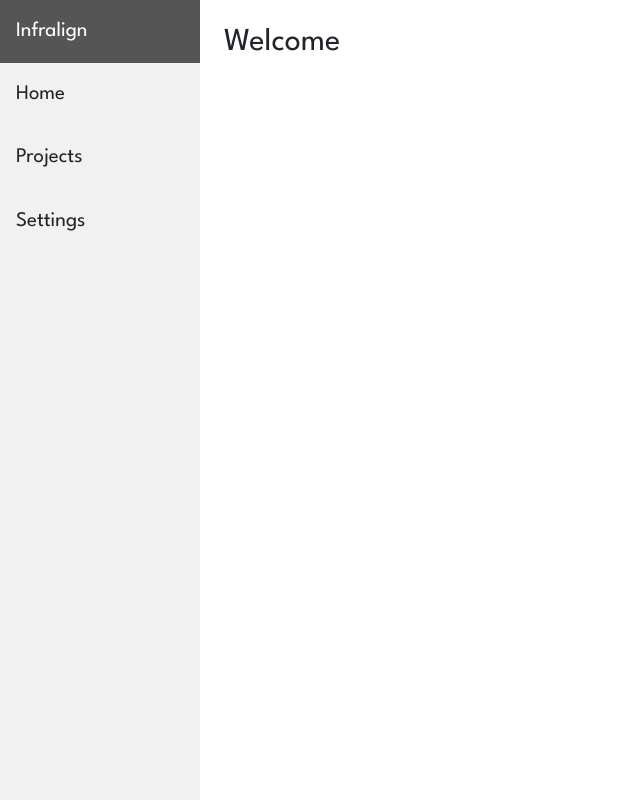
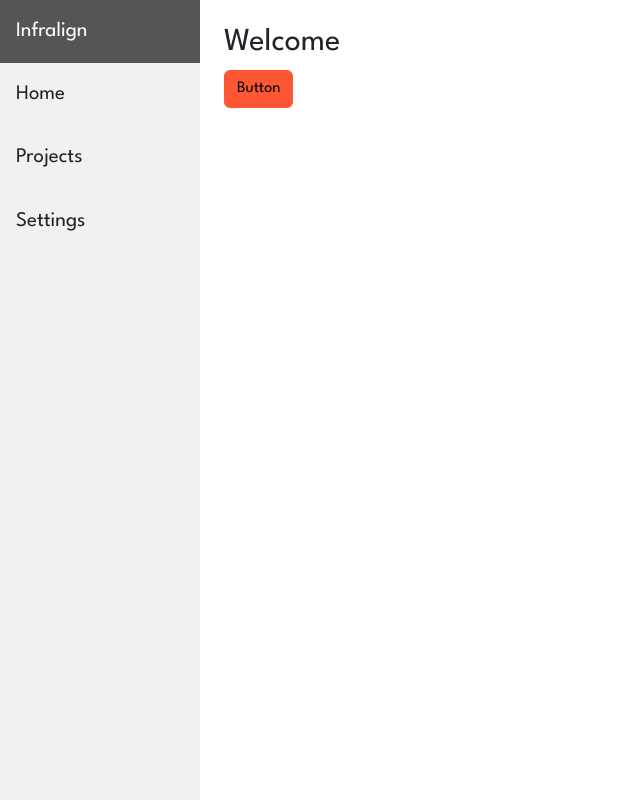
Before and after one commit to tris-g/GTAInfralign, a Django app: page / in a window 1280 px wide. Shown: the whole page, without its empty margins (0-640 px from the left). Run offline with Django 5.2, Linux system fonts and the light colour scheme; style sheets or scripts are compiled from the project's sources; some libraries are stand-ins or nearby versions.

Commit message:
bootstrap test btn

```diff
--- a/analytics/templates/index.html
+++ b/analytics/templates/index.html
@@ -5,5 +5,6 @@
 {% block content %}
 <header class="p-4">
     <h2>Welcome {{ username }}</h2>
+    <button class="btn btn-primary">Button</button>
 </header>
 {% endblock %}
```
